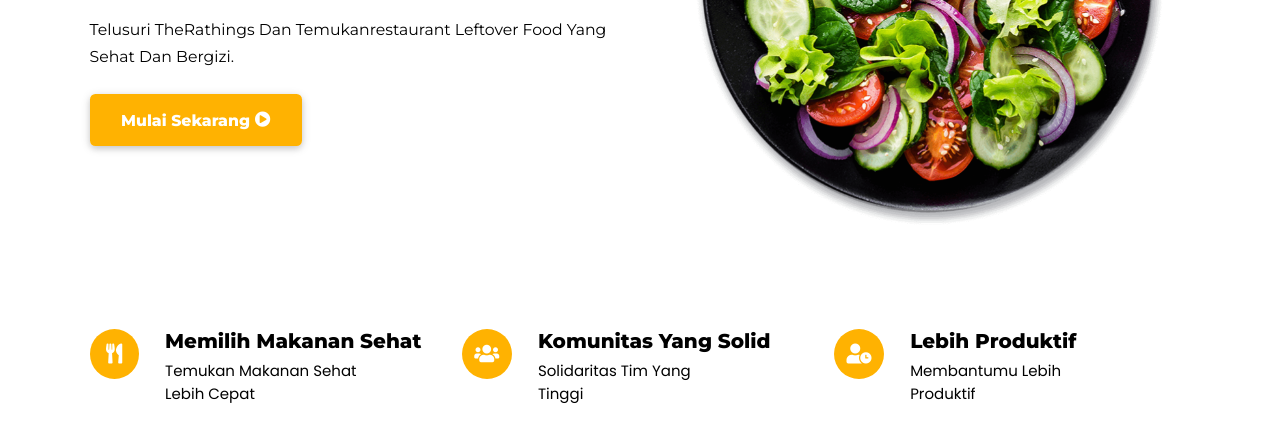
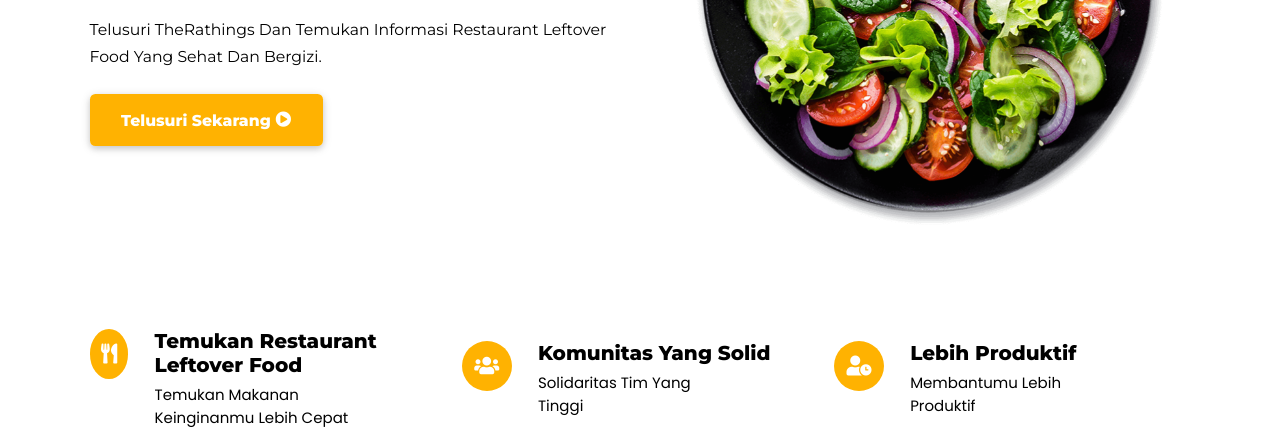
Before and after one commit to uputri/templateCapstone, a plain HTML site: page index.html in a window 1280 px wide. Shown: the part 410-839 px from the top of the page. Drawn offline with Linux system fonts and the light colour scheme.

Commit message:
push home
yaya anjas

```diff
--- a/index.html
+++ b/index.html
@@ -36,11 +36,11 @@
         <h2>Welcome to TheRathings</h2>
         <h1>Eat healthy eco-friendly</h1>
         <p>
-          Telusuri TheRathings dan temukanrestaurant leftover food yang sehat
-          dan bergizi.
+          Telusuri TheRathings dan temukan informasi restaurant leftover food
+          yang sehat dan bergizi.
         </p>
         <a href="#about" class="btn"
-          >mulai sekarang <i class="fas fa-play-circle"></i
+          >Telusuri sekarang <i class="fas fa-play-circle"></i
         ></a>
       </div>
       <div class="image-container">
@@ -54,8 +54,8 @@
       <div class="box" style="--i: 1">
         <i class="fas fa-utensils"></i>
         <div class="content">
-          <h2>memilih makanan sehat</h2>
-          <p>temukan makanan sehat lebih cepat</p>
+          <h2>Temukan restaurant leftover food</h2>
+          <p>Temukan makanan keinginanmu lebih cepat</p>
         </div>
       </div>
       <div class="box" style="--i: 1.2">
```
